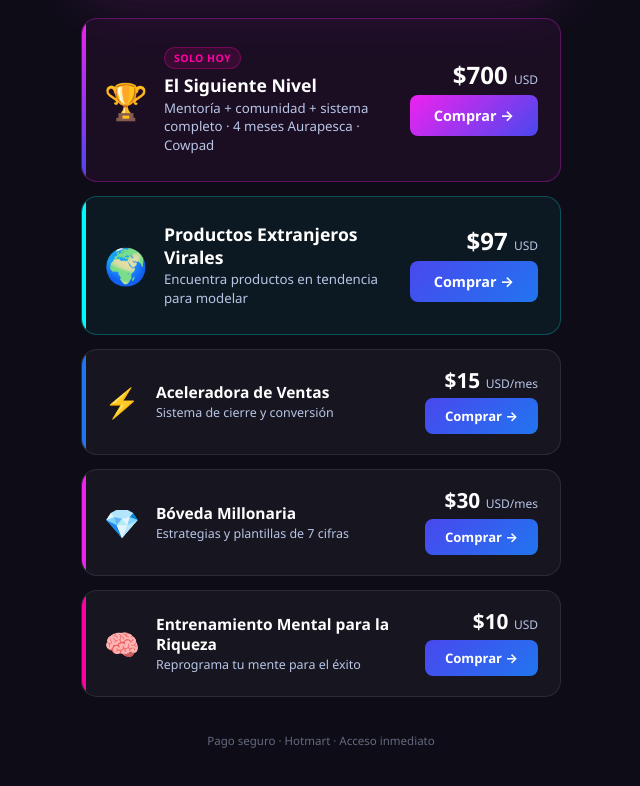
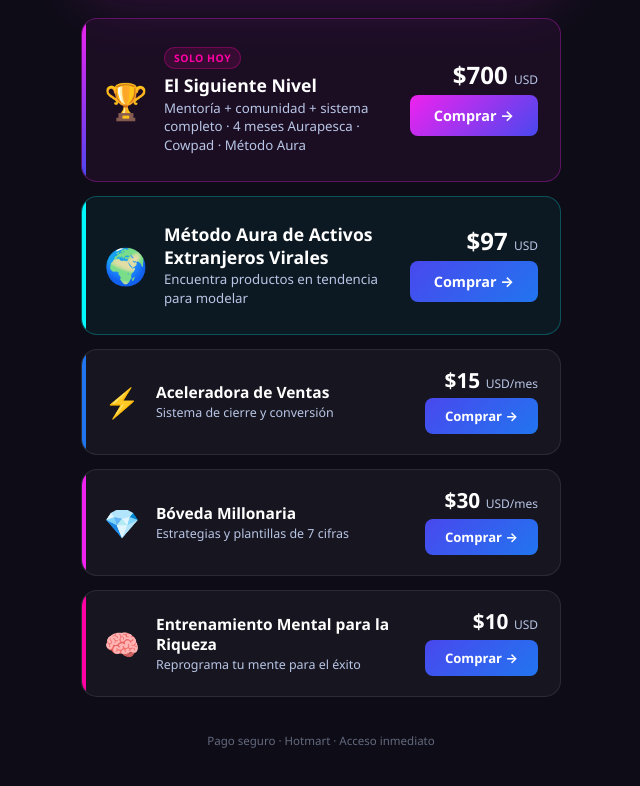
Before and after one commit to automatizaciones-eleia/landing-evento-presencial, a plain HTML site: page index.html in a window 1280 px wide. Shown: the part 830-1616 px from the top of the page, without its empty margins (319-959 px from the left). Drawn offline with Linux system fonts and the light colour scheme.

Commit message:
Agrega Método Aura en ESN y renombra PEV a Método Aura de Activos Extranjeros Virales

```diff
--- a/index.html
+++ b/index.html
@@ -400,7 +400,7 @@
     <div class="card-info">
       <span class="tag-hoy">Solo hoy</span>
       <div class="card-name" style="font-size:1.1rem;">El Siguiente Nivel</div>
-      <div class="card-desc" style="font-size:0.83rem;">Mentoría + comunidad + sistema completo · 4 meses Aurapesca · Cowpad</div>
+      <div class="card-desc" style="font-size:0.83rem;">Mentoría + comunidad + sistema completo · 4 meses Aurapesca · Cowpad · Método Aura</div>
     </div>
     <div class="card-right">
       <div>
@@ -414,7 +414,7 @@
   <div class="card c1 card-pev">
     <div class="card-icon" style="font-size:2.2rem;">🌍</div>
     <div class="card-info">
-      <div class="card-name" style="font-size:1.1rem;">Productos Extranjeros Virales</div>
+      <div class="card-name" style="font-size:1.1rem;">Método Aura de Activos Extranjeros Virales</div>
       <div class="card-desc" style="font-size:0.83rem;">Encuentra productos en tendencia para modelar</div>
     </div>
     <div class="card-right">
```
